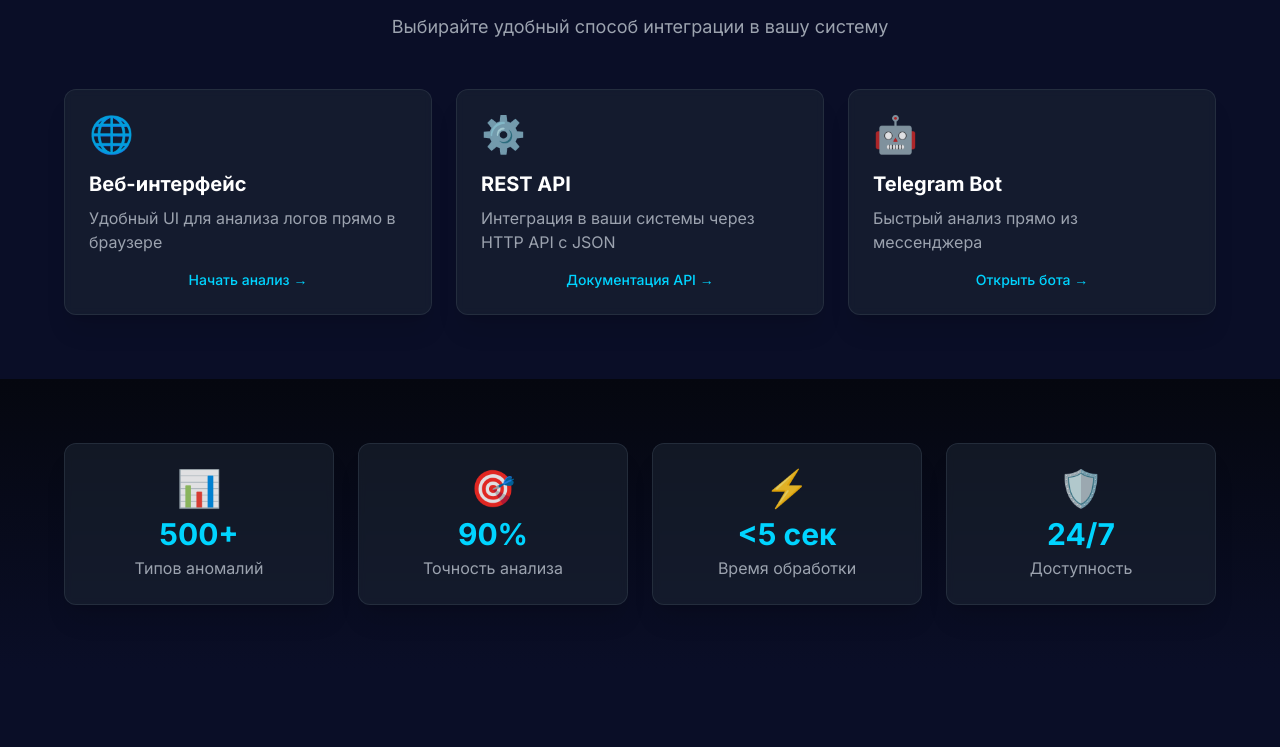
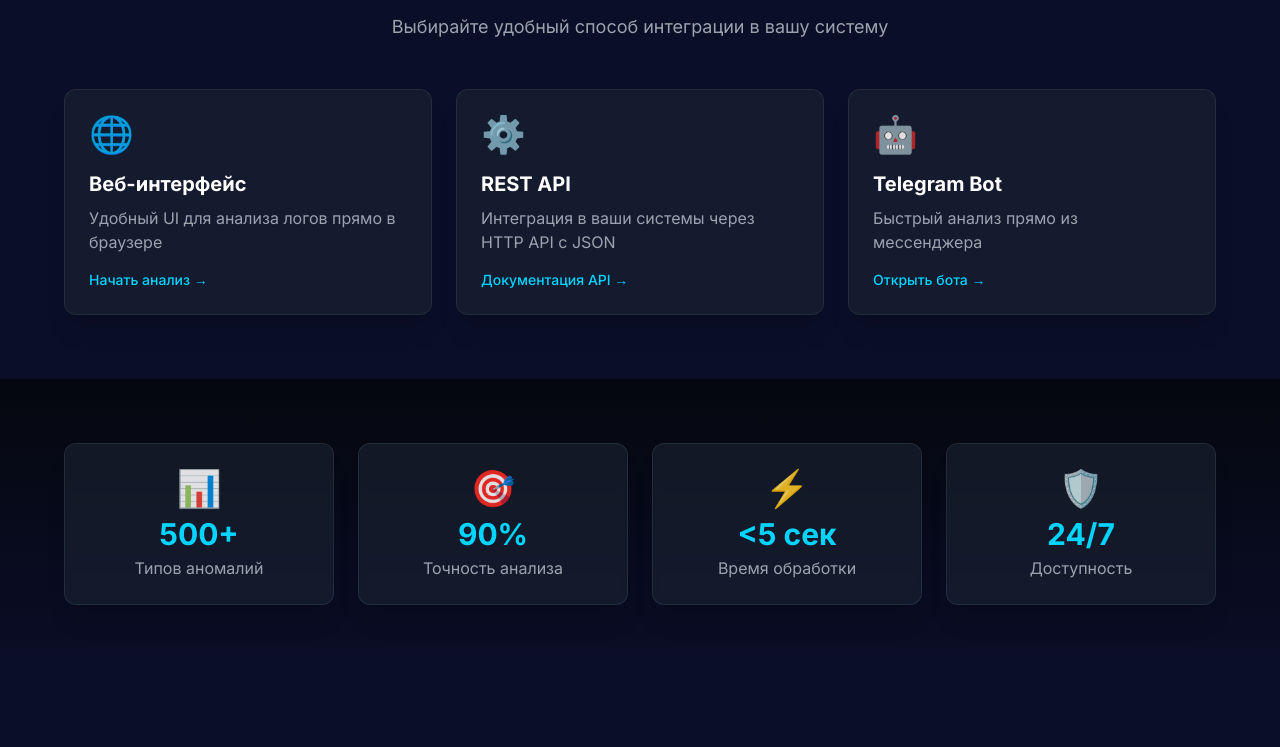
Before and after one commit to Rafaildavar/AtomicHack-Log-Monitor, a React (Vite) app in the folder web/: page / in a window 1280 px wide. Shown: the part 1727-2474 px from the top of the page. Built offline with nearby package versions, Linux system fonts and the light colour scheme.

Commit message:
fix: сделаны рабочими кнопки интеграции на Home странице (Analyze, Docs, Telegram Bot)

```diff
--- a/web/src/pages/Home.tsx
+++ b/web/src/pages/Home.tsx
@@ -159,19 +159,22 @@ export default function Home() {
                 title: 'Веб-интерфейс',
                 icon: '🌐',
                 desc: 'Удобный UI для анализа логов прямо в браузере',
-                cta: 'Начать анализ'
+                cta: 'Начать анализ',
+                link: '/analyze'
               },
               {
                 title: 'REST API',
                 icon: '⚙️',
                 desc: 'Интеграция в ваши системы через HTTP API с JSON',
-                cta: 'Документация API'
+                cta: 'Документация API',
+                link: '/docs'
               },
               {
                 title: 'Telegram Bot',
                 icon: '🤖',
                 desc: 'Быстрый анализ прямо из мессенджера',
-                cta: 'Открыть бота'
+                cta: 'Открыть бота',
+                external: 'https://t.me/AtomicHackLogBot'
               }
             ].map((method, i) => (
               <motion.div
@@ -184,9 +187,23 @@ export default function Home() {
                 <div className="text-4xl mb-4">{method.icon}</div>
                 <h3 className="text-xl font-bold text-white mb-2">{method.title}</h3>
                 <p className="text-gray-400 flex-1 mb-4">{method.desc}</p>
-                <button className="text-atomic-accent hover:text-atomic-blue transition-colors text-sm font-medium">
-                  {method.cta} →
-                </button>
+                {method.external ? (
+                  <a
+                    href={method.external}
+                    target="_blank"
+                    rel="noopener noreferrer"
+                    className="text-atomic-accent hover:text-atomic-blue transition-colors text-sm font-medium inline-flex items-center"
+                  >
+                    {method.cta} →
+                  </a>
+                ) : (
+                  <Link
+                    to={method.link}
+                    className="text-atomic-accent hover:text-atomic-blue transition-colors text-sm font-medium inline-flex items-center"
+                  >
+                    {method.cta} →
+                  </Link>
+                )}
               </motion.div>
             ))}
           </div>
```
